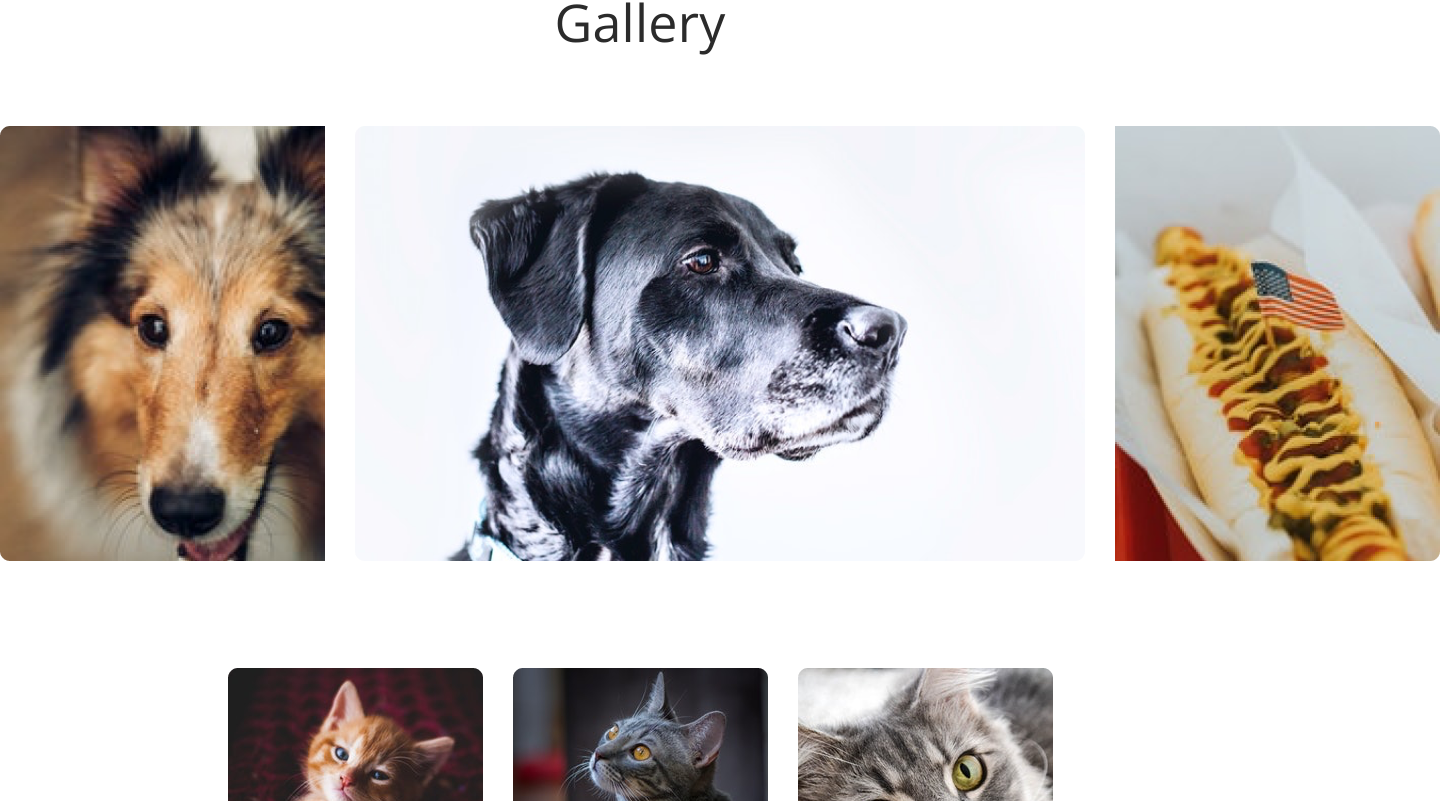
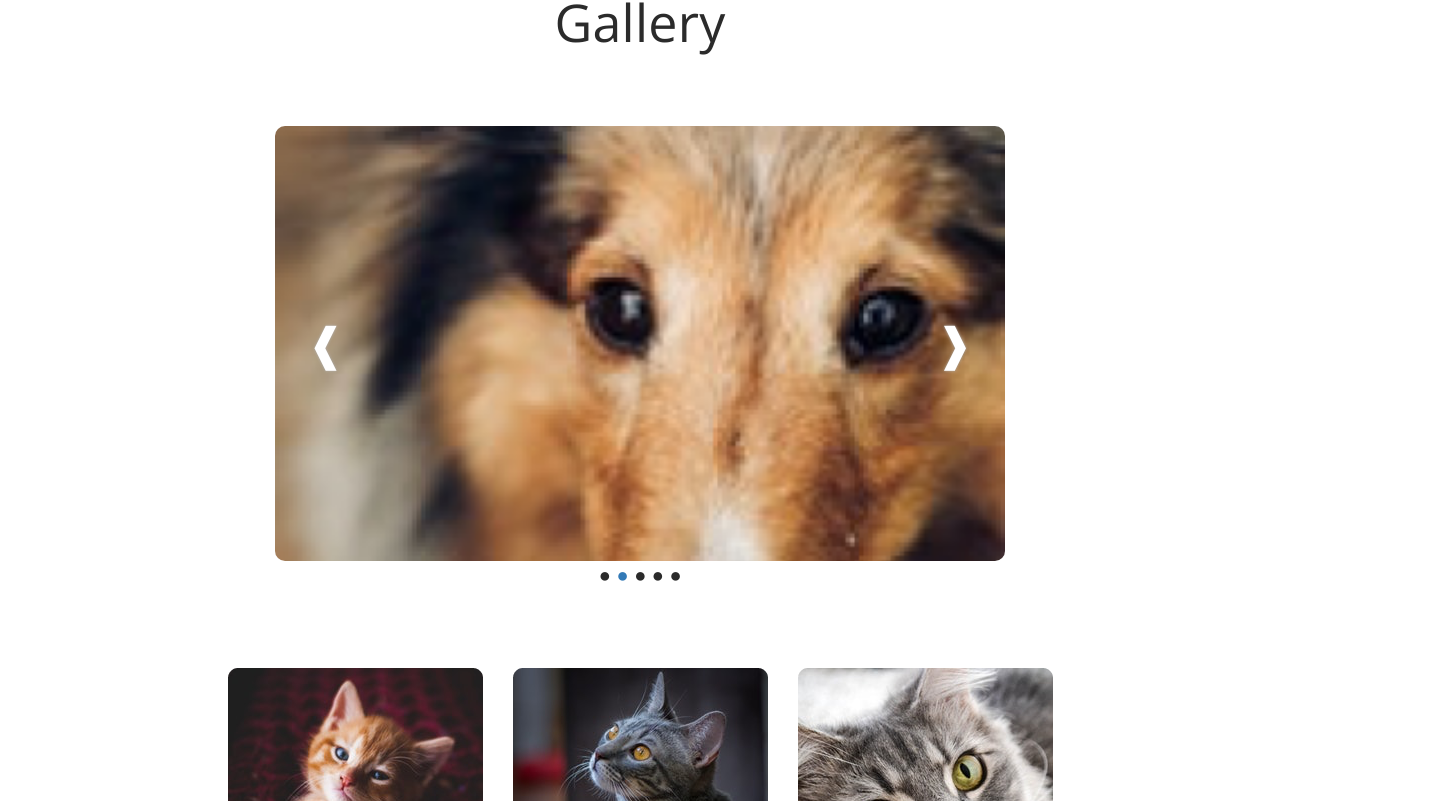
Before and after one commit to e-popovic/ey-task, an Angular app: page / in a window 1280 px wide. Shown: the part 1999-2800 px from the top of the page, 1440 px wide, since content can reach past the window. Built offline with nearby package versions, Linux system fonts and the light colour scheme; what @localia/ngx-cookie-consent would draw is missing.

Commit message:
gallery carousel

```diff
--- a/src/app/components/gallery/gallery-slider/gallery-slider.component.css
+++ b/src/app/components/gallery/gallery-slider/gallery-slider.component.css
@@ -1,15 +1,46 @@
-
-
-/* Desktop */
-@media (min-width: 768px) {
-  .carousel {
-    width: 100%;
-    display: flex;
-    gap: 30px;
-  }
+.slider {
+  position: relative;
+  height: 100%;
 }
 
-/* Portrait tablet and down */
-@media (max-width: 767px) {
+.slide {
+  width: 100%;
+  height: 100%;
+  border-radius: 10px;
+  background-size: cover;
+  background-position: center;
+}
 
+.rightArrow, .leftArrow {
+    position: absolute;
+    top: 50%;
+    transform: translate(0, -50%);
+    font-size: 45px;
+    color: #fff;
+    z-index: 1;
+    cursor: pointer;
+    text-shadow: 0px 0px 3px #b3b3b3;
 }
+
+.rightArrow {
+  right: 32px;
+}
+
+.leftArrow {
+  left: 32px;
+}
+
+.dotsContainer {
+  display: flex;
+  justify-content: center;
+}
+
+.dot {
+  margin: 0 3px;
+  cursor: pointer;
+  font-size: 20px;
+}
+
+.dot-active {
+  color: #337AB7;
+}
--- a/src/app/components/gallery/gallery-slider/gallery-slider.component.html
+++ b/src/app/components/gallery/gallery-slider/gallery-slider.component.html
@@ -1,11 +1,21 @@
-<div class="carousel">
-  <div class="carousel-image">
-    <img src='{{ imageUrls[1] }}' alt="Gallery image" style="height: 435px;">
+<div class="slider">
+  <div>
+    <div (click)="goToPrevious()" class="leftArrow">❰</div>
+    <div (click)="goToNext()" class="rightArrow">❱</div>
   </div>
-  <div class="carousel-image">
-    <img src='{{ imageUrls[0] }}' alt="Gallery image" style="height: 435px;">
-  </div>
-  <div class="carousel-image">
-    <img src='{{ imageUrls[2] }}' alt="Gallery image" style="height: 435px;">
+  <div
+    class="slide"
+    [ngStyle]="{ 'background-image': getCurrentSlideUrl() }"
+    (click)="openDialog()"
+  ></div>
+  <div class="dotsContainer">
+    <div
+      *ngFor="let slide of slides; let slideIndex = index"
+      class="dot"
+      (click)="goToSlide(slideIndex)"
+      [ngClass]="slideIndex==currentIndex ? 'dot-active' :''"
+    >
+      ●
+    </div>
   </div>
 </div>
--- a/src/app/components/gallery/gallery-slider/gallery-slider.component.ts
+++ b/src/app/components/gallery/gallery-slider/gallery-slider.component.ts
@@ -1,4 +1,7 @@
-import { Component } from '@angular/core';
+import { Component, Input, OnDestroy, OnInit } from '@angular/core';
+import { interval, Observable, startWith, Subject, switchMap, timer, } from 'rxjs';
+import {MatDialog, MatDialogModule, MAT_DIALOG_DATA} from '@angular/material/dialog';
+import { ImageDialog } from '../gallery-grid/gallery-grid.component'
 
 @Component({
   selector: 'app-gallery-slider',
@@ -7,7 +10,9 @@ import { Component } from '@angular/core';
 })
 export class GallerySliderComponent {
 
-  imageUrls = [
+  constructor(public dialog: MatDialog) { }
+
+  slides = [
     '../../../../assets/Rectangle.png',
     '../../../../assets/RectangleCopy2.png',
     '../../../../assets/RectangleCopy3.png',
@@ -15,6 +20,59 @@ export class GallerySliderComponent {
     '../../../../assets/img_2.png',
     // Add more image URLs as needed
   ];
-  currentIndex = 0;
+
+  currentIndex: number = 0;
+  timeoutId?: number;
+
+  ngOnInit(): void {
+    this.resetTimer();
+  }
+  ngOnDestroy() {
+    window.clearTimeout(this.timeoutId);
+  }
+  resetTimer() {
+    if (this.timeoutId) {
+      window.clearTimeout(this.timeoutId);
+    }
+    this.timeoutId = window.setTimeout(() => this.goToNext(), 3000);
+  }
+
+  goToPrevious(): void {
+    const isFirstSlide = this.currentIndex === 0;
+    const newIndex = isFirstSlide
+      ? this.slides.length - 1
+      : this.currentIndex - 1;
+
+    this.resetTimer();
+    this.currentIndex = newIndex;
+  }
+
+  goToNext(): void {
+    const isLastSlide = this.currentIndex === this.slides.length - 1;
+    const newIndex = isLastSlide ? 0 : this.currentIndex + 1;
+
+    this.resetTimer();
+    this.currentIndex = newIndex;
+  }
+
+  goToSlide(slideIndex: number): void {
+    this.resetTimer();
+    this.currentIndex = slideIndex;
+  }
+
+  getCurrentSlideUrl() {
+    return `url('${this.slides[this.currentIndex]}')`;
+  }
+
+  getCurrentSlideName() {
+    let splitter = this.getCurrentSlideUrl().split('/');
+    return splitter[splitter.length - 1].slice(0, -2);
+  }
+
+  openDialog() {
+    this.dialog.open(ImageDialog, {
+      data: this.getCurrentSlideName(),
+    });
+  }
 
 }
--- a/src/app/components/gallery/gallery.component.css
+++ b/src/app/components/gallery/gallery.component.css
@@ -13,6 +13,7 @@ h1 {
 .gallery-components {
   display: flex;
   flex-direction: column;
+  align-items: center;
 }
 
 /* Desktop */
@@ -29,6 +30,11 @@ h1 {
     gap: 107px;
   }
 
+  app-gallery-slider {
+    height: 435px;
+    width: 730px;
+  }
+
 }
 
 /* Portrait tablet and down */
@@ -42,6 +48,11 @@ h1 {
   }
 
   .gallery-components {
-      gap: 75px;
-    }
+    gap: 75px;
+  }
+
+  app-gallery-slider {
+    height: 197px;
+    width: 345px;
+  }
 }
--- a/src/index.html
+++ b/src/index.html
@@ -2,10 +2,10 @@
 <html lang="en">
 <head>
   <meta charset="utf-8">
-  <title>EyApp</title>
+  <title>Pet Facts</title>
   <base href="/">
   <meta name="viewport" content="width=device-width, initial-scale=1">
-  <link rel="icon" type="image/x-icon" href="favicon.ico">
+  <link rel="icon" type="image/x-icon" href="./assets/pawprint.png">
   <link rel="preconnect" href="https://fonts.gstatic.com">
   <link href="https://fonts.googleapis.com/css2?family=Roboto:wght@300;400;500&display=swap" rel="stylesheet">
   <link href="https://fonts.googleapis.com/icon?family=Material+Icons" rel="stylesheet">
```
Also changed, not shown: src/assets/pawprint.png (added).
